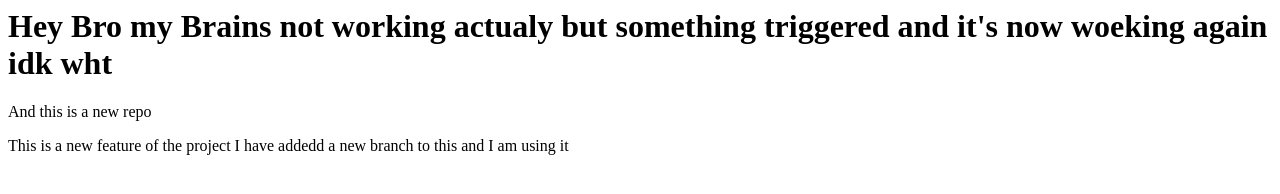
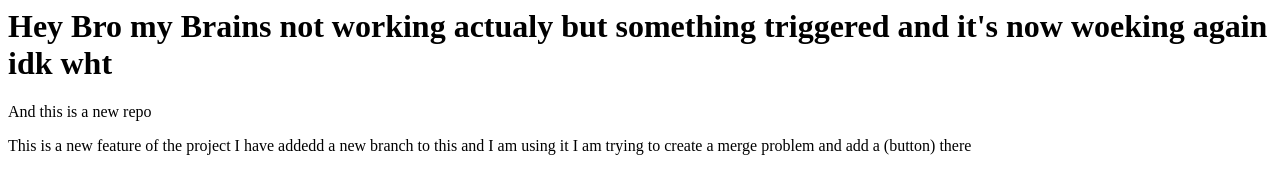
Before and after one commit to Meghana2001p/LocalRepository, a plain HTML site: page index.html in a window 1280 px wide. Drawn offline with Linux system fonts and the light colour scheme.

```diff
--- a/index.html
+++ b/index.html
@@ -2,4 +2,5 @@
 </h1>
 <p>And this is   a new repo</p>
 
-<p>This is a new feature of the project I have addedd a new branch to this and I am using it </p>
+<p>This is a new feature of the project I have addedd a new branch to this and I am using it
+I am trying to create a merge problem and add a (button) there </p>
```
